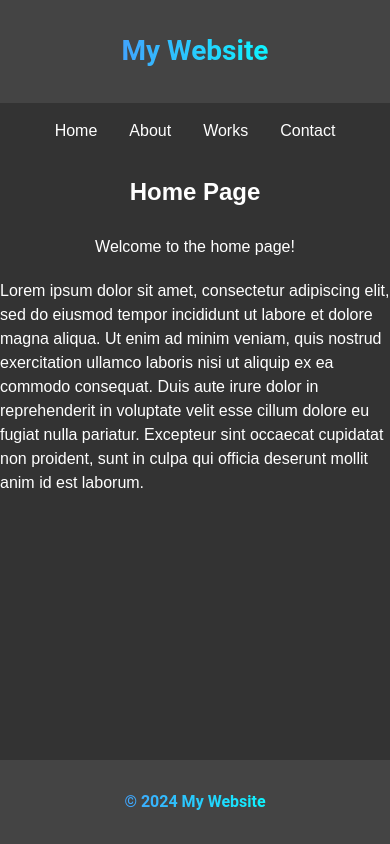
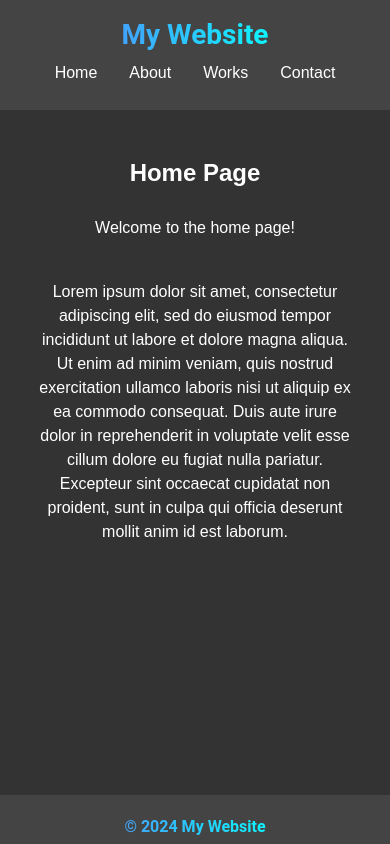
Before and after one commit to knikuji/spa_test, a React (Create React App) app: page / in a window 390 px wide. Built offline with nearby package versions, Linux system fonts and the light colour scheme.

Commit message:
css調整、navのヘッダー格納。バランス調整後ほど

```diff
--- a/src/App.js
+++ b/src/App.js
@@ -17,14 +17,6 @@ const App = () => {
         <Router>
             <div>
                 <Header />
-                <nav>
-                    <ul>
-                        <li><Link to="/">Home</Link></li>
-                        <li><Link to="/about">About</Link></li>
-                        <li><Link to="/works">Works</Link></li>
-                        <li><Link to="/contact">Contact</Link></li>
-                    </ul>
-                </nav>
                 <main>
                     <div className="grand_wrapper">
                         <Routes>
@@ -46,6 +38,14 @@ const App = () => {
 const Header = () => (
     <header>
         <h1>My Website</h1>
+        <nav>
+            <ul>
+                <li><Link to="/">Home</Link></li>
+                <li><Link to="/about">About</Link></li>
+                <li><Link to="/works">Works</Link></li>
+                <li><Link to="/contact">Contact</Link></li>
+            </ul>
+        </nav>
     </header>
 );
 
--- a/src/css/index.css
+++ b/src/css/index.css
@@ -14,16 +14,20 @@ a:hover {
 }
 
 header {
+  width: 100%;
   text-align: center;
-  padding: 1em;
   background-color: #444;
+  position: fixed;
+  top: 0;
+  right: auto;
+  left: auto;
 }
 header h1 {
   display: inline-block;
   font-size: 28px;
   font-family: "Roboto", sans-serif;
   font-weight: bold;
-  margin: 20px auto;
+  margin: 20px auto 10px;
   background: linear-gradient(90deg, rgb(65, 164, 253), rgb(14, 244, 255));
   -webkit-background-clip: text;
   -webkit-text-fill-color: transparent;
@@ -31,7 +35,11 @@ header h1 {
 
 nav ul {
   list-style: none;
-  padding: 0;
+  margin: 0 auto;
+  margin-block-start: 0;
+  margin-block-end: 0;
+  padding-inline-start: 0;
+  padding-bottom: 20px;
   display: flex;
   justify-content: center;
   align-items: center;
@@ -85,3 +93,12 @@ footer p {
   -webkit-background-clip: text;
   -webkit-text-fill-color: transparent;
 }
+
+@media (max-width: 670px) {
+  header, footer {
+    padding: 20px 0 5px;
+  }
+  header h1, footer h1 {
+    margin: 0 auto 10px;
+  }
+}
--- a/src/css/index.scss
+++ b/src/css/index.scss
@@ -15,16 +15,20 @@ body {
   }
 
   header {
+    width:100%;
     text-align: center;
-    padding: 1em;
     background-color: #444;
+    position: fixed;
+    top:0;
+    right:auto;
+    left:auto;
 
     h1 {
       display: inline-block;
       font-size: 28px;
       font-family: "Roboto", sans-serif;
       font-weight: bold;
-      margin: 20px auto;
+      margin: 20px auto 10px;
       background: linear-gradient(90deg, rgba(65, 164, 253, 1), rgba(14, 244, 255, 1));
       -webkit-background-clip: text;
       -webkit-text-fill-color: transparent;
@@ -33,7 +37,11 @@ body {
 
   nav ul {
     list-style: none;
-    padding: 0;
+    margin: 0 auto;
+    margin-block-start: 0;
+    margin-block-end: 0;
+    padding-inline-start: 0;
+    padding-bottom:20px;
     display: flex;
     justify-content: center;
     align-items: center;
@@ -97,3 +105,12 @@ body {
       -webkit-text-fill-color: transparent;
     }
   }
+
+  @media(max-width:670px){
+    header,footer{
+      padding:20px 0 5px;
+      h1{
+        margin:0 auto 10px;
+      }
+    }
+  }
--- a/src/css/main.css
+++ b/src/css/main.css
@@ -1,8 +1,8 @@
 .grand_wrapper {
-  width: 100%;
+  width: 90%;
   max-width: 1000px;
   margin: 0 auto;
-  padding-bottom: 100px;
+  padding-block: 100px;
   display: flex;
   flex-direction: column;
   justify-content: center;
@@ -18,6 +18,16 @@
   font-size: 1.1em;
   font-weight: bold;
   border-bottom: solid 1px currentColor;
+}
+
+@media (max-width: 670px) {
+  .grand_wrapper {
+    padding-top: 70px;
+  }
+}
+.home_wrapper p {
+  text-align: center;
+  padding-bottom: 20px;
 }
 
 .about_wrapper h3 {
@@ -51,3 +61,11 @@
 .work_grid a img {
   max-width: 100%;
 }
+
+@media (max-width: 670px) {
+  .works_container {
+    grid-template-columns: 1fr 1fr;
+    column-gap: 4vw;
+    row-gap: 4vw;
+  }
+}
--- a/src/css/parts/_common_parts.scss
+++ b/src/css/parts/_common_parts.scss
@@ -1,8 +1,8 @@
 .grand_wrapper{
-    width: 100%;
+    width: 90%;
     max-width:1000px;
     margin: 0 auto;
-    padding-bottom:100px;
+    padding-block:100px;
     display: flex;
     flex-direction: column;
     justify-content: center;
@@ -19,3 +19,9 @@
         border-bottom: solid 1px currentColor;
     }
 }
+
+@media(max-width:670px){
+    .grand_wrapper{
+        padding-top:70px;
+    }
+}
--- a/src/css/parts/_home.scss
+++ b/src/css/parts/_home.scss
@@ -0,0 +1,6 @@
+.home_wrapper{
+    p{
+        text-align: center;
+        padding-bottom: 20px;
+    }
+}
```
Also changed, not shown: src/css/parts/_works.scss (+9 -0 lines). Lines whose indentation alone changed are shown as unchanged.
